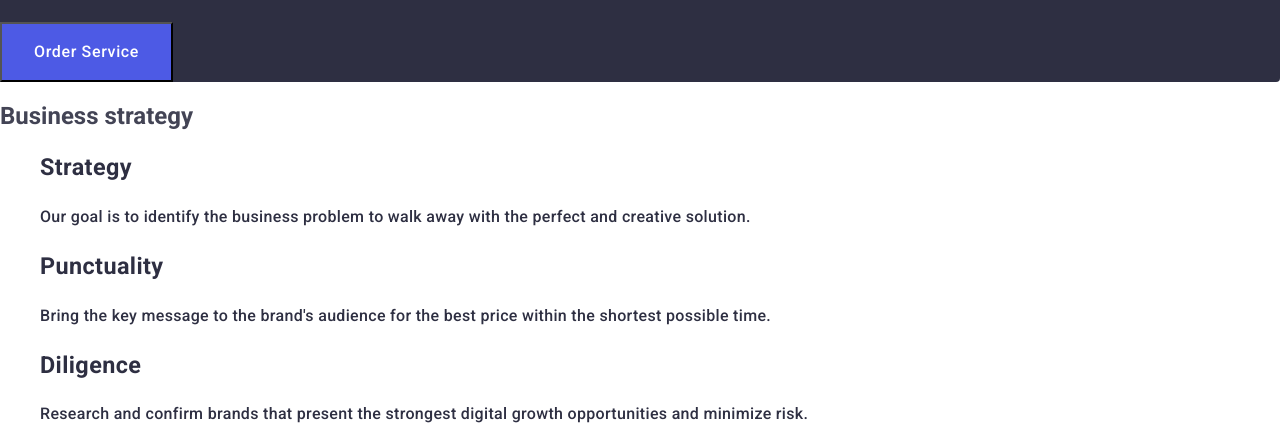
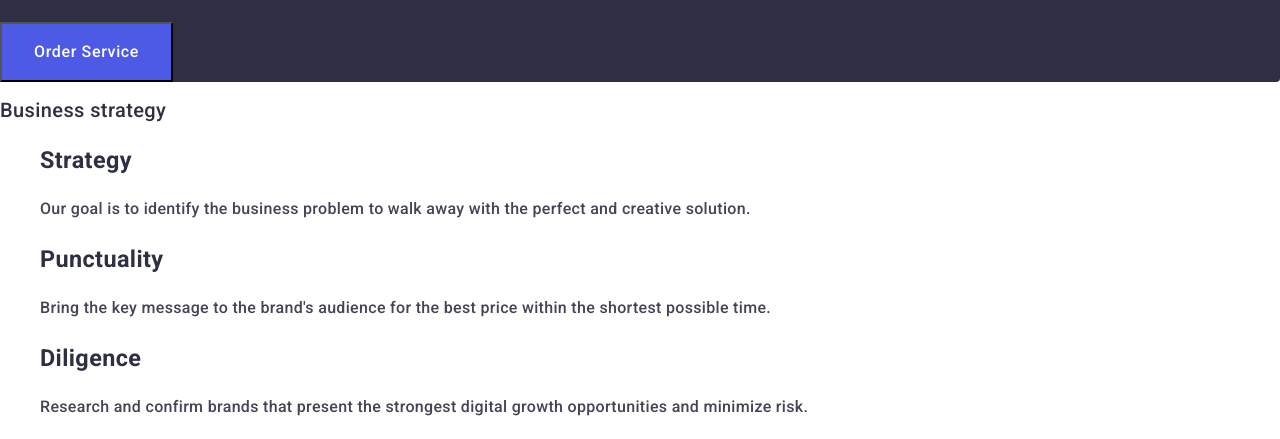
Before and after one commit to Andrii-k3k/goit-markup-hw-02, a plain HTML site: page index.html in a window 1280 px wide. Shown: the part 324-763 px from the top of the page. Drawn offline with Linux system fonts and the light colour scheme.

Commit message:
asddasasddaczx2

```diff
--- a/css/style.css
+++ b/css/style.css
@@ -133,6 +133,14 @@ list:focus{
     cursor: pointer;
 }
 
+.header-Business-strategy{
+    font-weight: 500;
+    font-size: 20px;
+    line-height: 1.2;
+    letter-spacing: 0.02em;
+    color:#2e2f42 ;
+}
+
 .list-business-strategy{
     font-weight: 500;
     font-size: 20px;
@@ -145,6 +153,7 @@ list:focus{
     font-size: 16px;
     line-height: 1.5;
     letter-spacing: 0.02em;
+    color: #434455;
 }
 
 .header-section-images{
--- a/index.html
+++ b/index.html
@@ -38,7 +38,7 @@
             <button type="button" class="button-order">Order Service</button>
         </section>
         <section>
-            <h2>Business strategy</h2>
+            <h2 class="header-Business-strategy">Business strategy</h2>
             <ul class="list">
                 <li class="list-business-strategy"><h3>Strategy</h3><p class="paragraf-business-strategy">Our goal is to identify the business problem to walk away with the perfect and creative solution.</p></li>
                 <li class="list-business-strategy"><h3>Punctuality</h3><p class="paragraf-business-strategy">Bring the key message to the brand's audience for the best price within the shortest possible time.</p></li>
```
